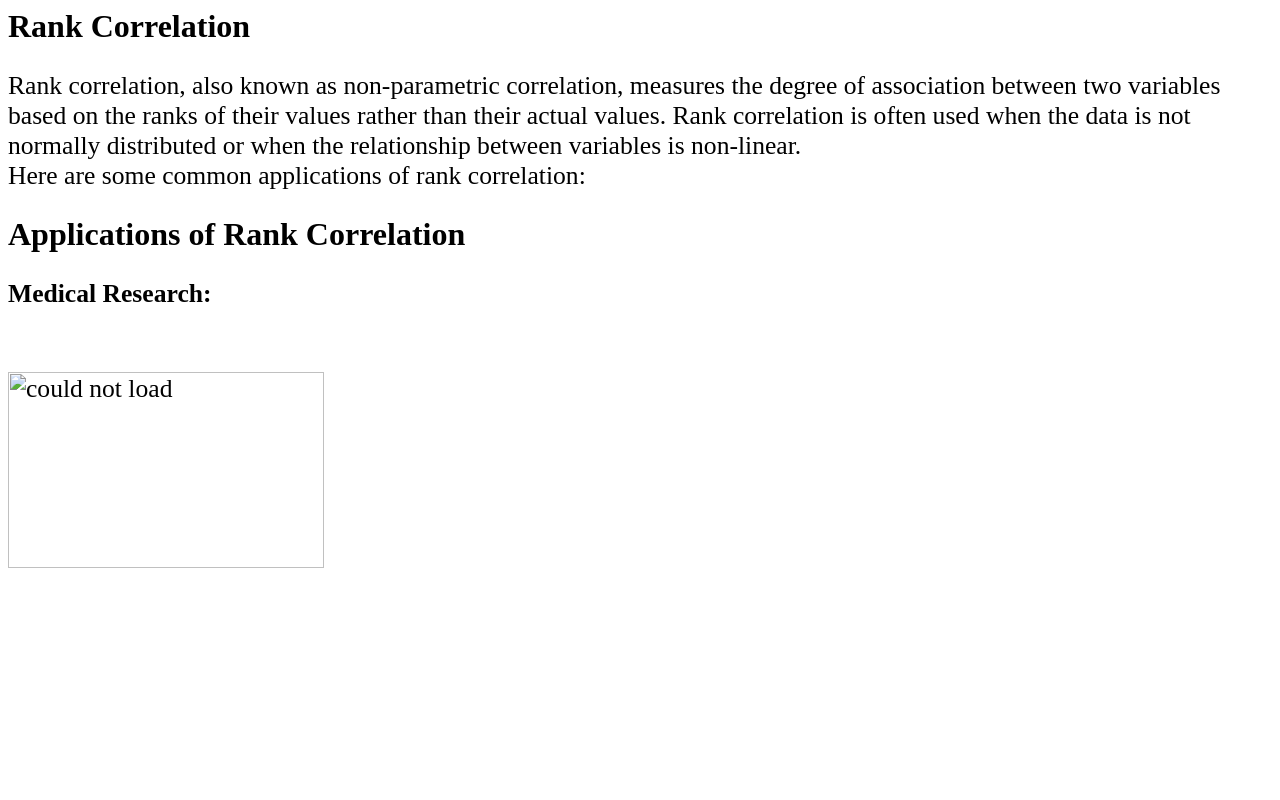
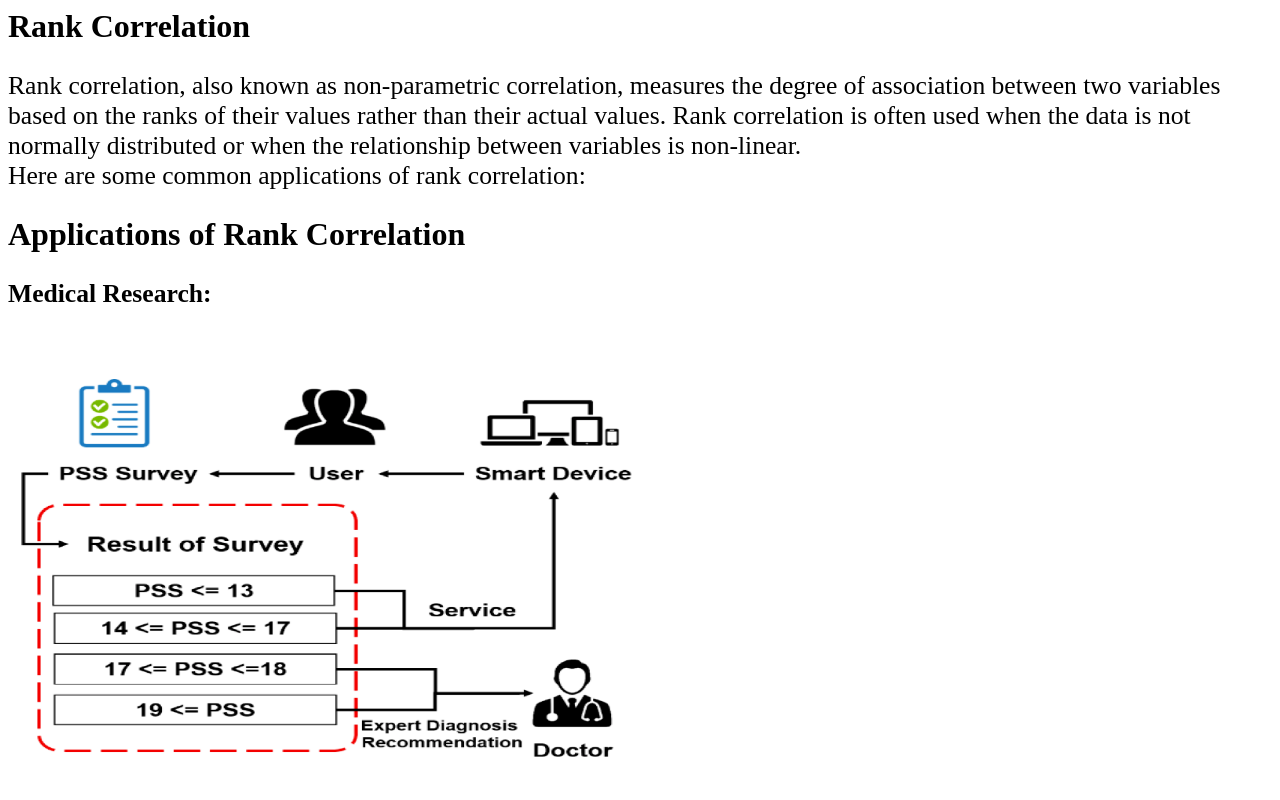
Before and after one commit to IzhanBaba/mathproject-2, a plain HTML site: page index.html in a window 1280 px wide. Shown: the top 800 px of the page. Drawn offline with Linux system fonts and the light colour scheme; files whose address does not match are found by name.

Commit message:
Add files via upload

```diff
--- a/index.html
+++ b/index.html
@@ -22,7 +22,7 @@
     <h1><b>Applications of Rank Correlation</b></h1>
     <div class=app>
     <p><b>Medical Research:</b><br>
-       <img src="./>medical research.webp" alt="could not load"></img>
+       <img src="./medical research.webp" alt="could not load"></img>
        <br>In clinical trials, researchers may use Spearman's rank correlation to assess the relationship between two variables, such as a patient's age and their response to a particular treatment. This is useful when the data is not normally distributed, or when the variables are measured on an ordinal scale.</p>
 
     <p> <b> Education Assessment:</b><br>
@@ -69,7 +69,7 @@
       <br></br> Rank correlation can be used to assess the relationship between treatment groups and patient outcomes when the data may not follow a normal distribution.</p>
     <p><b>Psychology:</b><br></br>
 
-      <img src="C:\Users\babai\OneDrive\Desktop\math project4sem\psychology.jpg" alt="could not load"></img>
+      <img src="./psychology.jpg" alt="could not load"></img>
       <br></br>Rank correlation can be used to analyze the relationship between variables like intelligence and creativity or to assess the agreement between different raters in psychological assessments.</p>
       <br></br>
       <video width="320" height="240" controls>
```
